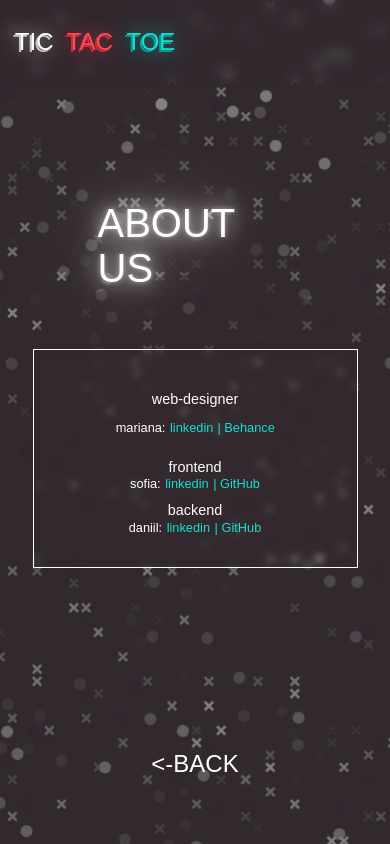
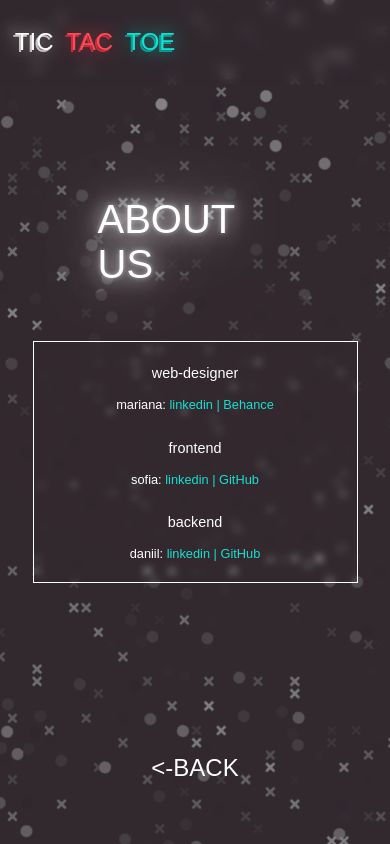
Before and after one commit to rocketscienceinc/tictactoe-frontend, a Vue app: page /about-us in a window 390 px wide. Built offline with nearby package versions, Linux system fonts and the light colour scheme; no server answers; a web font is replaced by a local one.

Commit message:
Fix link in About us page

```diff
--- a/src/views/AboutUsPage.vue
+++ b/src/views/AboutUsPage.vue
@@ -14,7 +14,9 @@
           <div class="bottom-container__board__position__contact web-designer-container">
             <p class="bottom-container__board__position__contact__name">mariana:&nbsp;</p>
             <div class="bottom-container__board__position__contact__url">
-              <a href="https://www.linkedin.com/in/aastashov/" class="custom-link">linkedin</a>
+              <a href="https://www.linkedin.com/in/aastashov/" class="custom-link" target="_blank"
+                >linkedin</a
+              >
             </div>
             <p class="custom-link">&nbsp;|&nbsp;Behance</p>
           </div>
@@ -23,12 +25,15 @@
           <div class="bottom-container__board__position__contact">
             <p class="bottom-container__board__position__contact__name">sofia:&nbsp;</p>
             <div class="bottom-container__board__position__contact__url">
-              <a href="https://www.linkedin.com/in/sofia-petrova-3867352a4/" class="custom-link"
+              <a
+                href="https://www.linkedin.com/in/sofia-petrova-3867352a4/"
+                class="custom-link"
+                target="_blank"
                 >linkedin</a
               >
             </div>
             <div class="bottom-container__board__position__contact__url">
-              <a href="https://github.com/sofia-petrova0802" class="custom-link">
+              <a href="https://github.com/sofia-petrova0802" class="custom-link" target="_blank">
                 &nbsp;|&nbsp;GitHub</a
               >
             </div>
@@ -38,15 +43,18 @@
           <div class="bottom-container__board__position__contact">
             <p class="bottom-container__board__position__contact__name">daniil:&nbsp;</p>
             <div class="bottom-container__board__position__contact__url">
-              <a href="https://www.linkedin.com/in/aastashov/" class="custom-link">linkedin</a>
+              <a href="https://www.linkedin.com/in/aastashov/" class="custom-link" target="_blank"
+                >linkedin</a
+              >
             </div>
             <div class="bottom-container__board__position__contact__url">
-              <a href="https://github.com/neuroskip" class="custom-link">&nbsp;|&nbsp;GitHub</a>
+              <a href="https://github.com/neuroskip" class="custom-link" target="_blank"
+                >&nbsp;|&nbsp;GitHub</a
+              >
             </div>
           </div>
         </div>
       </div>
-      <!-- empty div for spacing -->
       <div class="footer">
         <div class="footer__container_for_button">
           <div class="footer__back-button" @click="$router.push('/')">&lt;-BACK</div>
@@ -189,23 +197,8 @@ main {
 
   .bottom-container__board {
     height: 190px;
-    padding-top: 18px;
-    padding-bottom: 9px;
-
-    .bottom-container__board__position,
-    .bottom-container__board__position__contact__name,
-    .bottom-container__board__position__contact,
-    .bottom-container__board__position__contact__url {
-      margin: 0.5px;
-    }
-
-    .web-designer-container {
-      margin-bottom: 10px;
-    }
-
-    .backend-container {
-      margin-top: 10px;
-    }
+    padding-top: 25px;
+    padding-bottom: 25px;
   }
 }
 </style>
```
